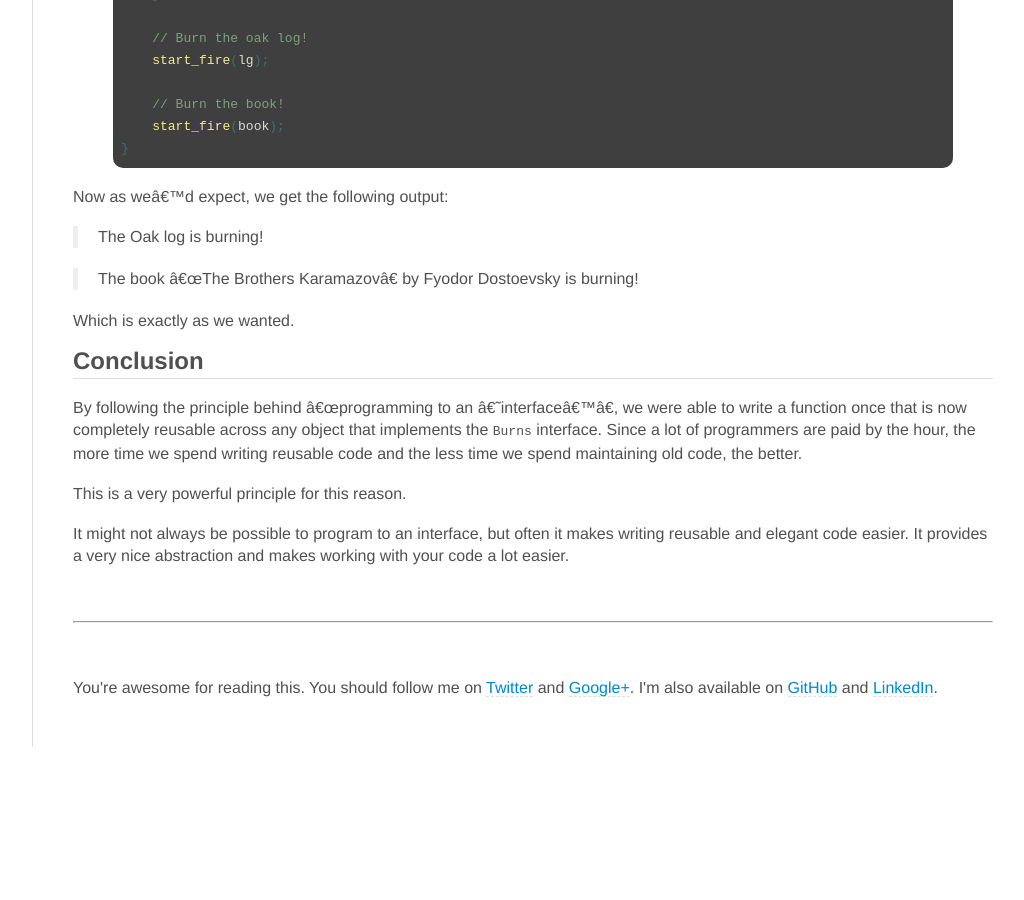
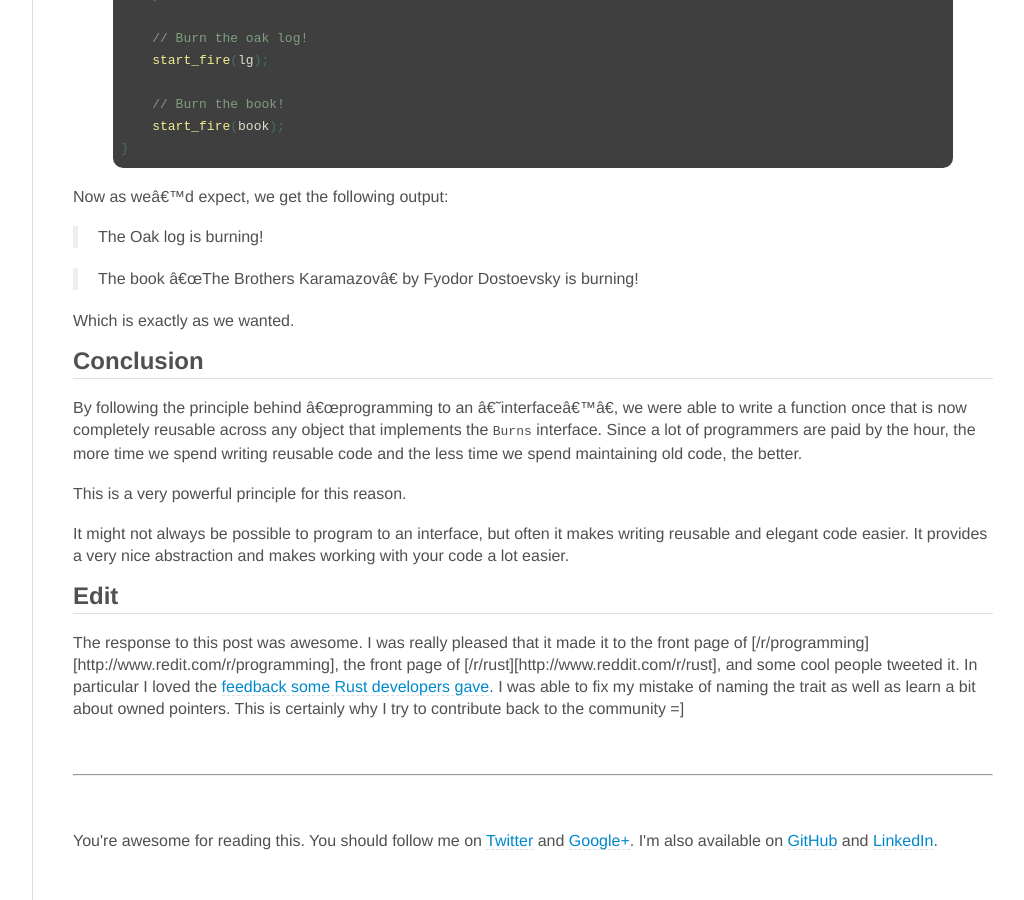
Before and after one commit to jdavis/jdavis.github.com, a Jekyll site: the page built from _posts/2013-07-01-program-to-an-interface-fool.md, in a window 1280 px wide and 900 px high, scrolled down 3375 px. Shown: the whole window, without its empty margins (198-1222 px from the left). Built offline with Jekyll 4.4.1, drawn with Linux system fonts in a browser that asks for light colours; some web fonts are replaced; Markdown is read by kramdown in place of the engine named in the settings; before the commit the page ends 4122 px from its top, so only the background shows below that.

Commit message:
Add Edit section on Interface post

```diff
--- a/_posts/2013-07-01-program-to-an-interface-fool.md
+++ b/_posts/2013-07-01-program-to-an-interface-fool.md
@@ -232,9 +232,20 @@ It might not always be possible to program to an interface, but often it makes
 writing reusable and elegant code easier. It provides a very nice abstraction
 and makes working with your code a lot easier.
 
+## Edit
+
+The response to this post was awesome. I was really pleased that it made it to
+the front page of [/r/programming][http://www.redit.com/r/programming], the
+front page of [/r/rust][http://www.reddit.com/r/rust], and some cool people
+tweeted it. In particular I loved the [feedback some Rust developers
+gave][feedback]. I was able to fix my mistake of naming the trait as well as
+learn a bit about owned pointers. This is certainly why I try to contribute back
+to the community =]
+
 [rust]: http://www.rust-lang.org/
 [go]: http://golang.org/
 [rise]: http://joshldavis.com/2013/06/16/the-rise-of-the-gang-of-four-with-rust/
 [rdp]: http://joshldavis.com/rust-design-patterns/
 [gof]: http://amzn.com/0201633612
 [451]: http://en.wikipedia.org/wiki/Fahrenheit_451
+[feedback]: http://www.reddit.com/r/rust/comments/1hj03k/program_to_an_interface_fool/cauz6ff
```
